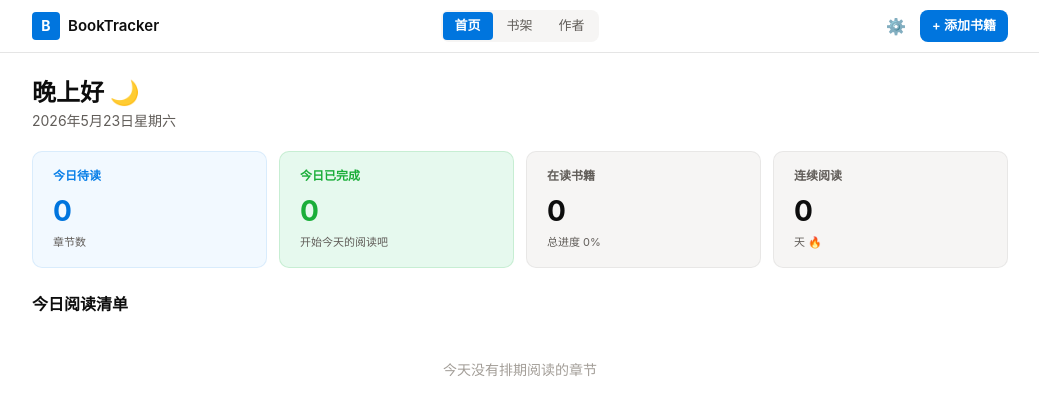
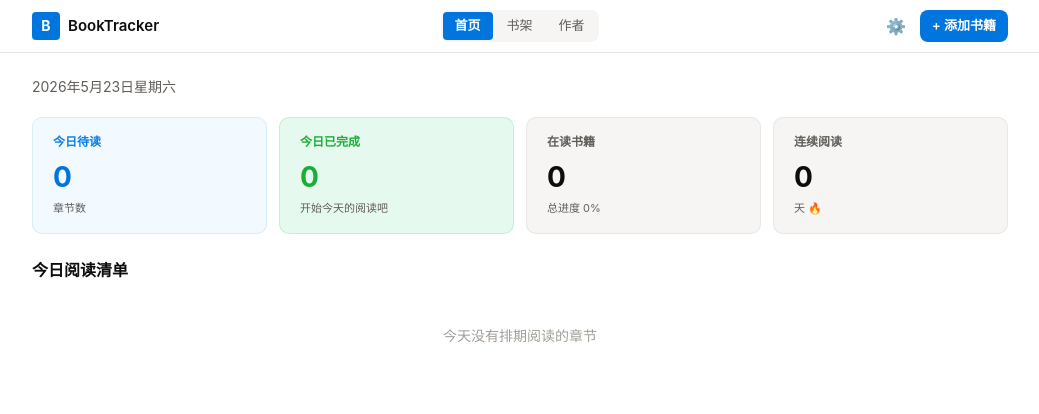
Before and after one commit to talentwill/BookTracker, a Next.js app: page / in a window 1280 px wide. Shown: the top 414 px of the page, without its empty margins (120-1159 px from the left). Built offline with nearby package versions, Linux system fonts and the light colour scheme.

Commit message:
fix: remove greeting from homepage header

```diff
--- a/src/app/page.tsx
+++ b/src/app/page.tsx
@@ -35,8 +35,6 @@ export default function HomePage() {
     })
     .filter(b => !b.isComplete)
 
-  const hour = new Date().getHours()
-  const greeting = hour < 12 ? "早上好 ☀️" : hour < 18 ? "下午好 🌤️" : "晚上好 🌙"
   const dateStr = new Date().toLocaleDateString("zh-CN", { year: "numeric", month: "long", day: "numeric", weekday: "long" })
 
   const streak = calculateStreak(store.chapterStatuses)
@@ -44,8 +42,7 @@ export default function HomePage() {
   return (
     <div className="px-6 py-6">
       <div className="mb-5">
-        <h1 className="text-2xl font-bold text-[rgba(0,0,0,0.95)]">{greeting}</h1>
-        <p className="mt-0.5 text-sm text-[#615d59]">{dateStr}</p>
+        <p className="text-sm text-[#615d59]">{dateStr}</p>
       </div>
 
       <div className="mb-6 flex gap-3">
```
